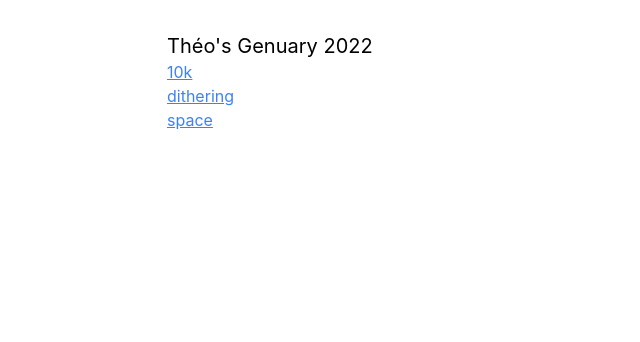
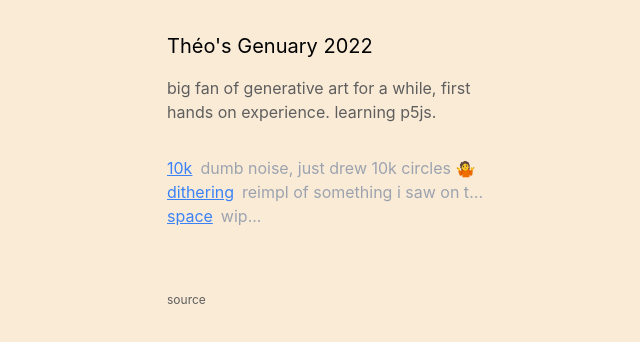
Before and after one commit to theo-m/genuary, a Next.js app: page / in a window 1280 px wide. Shown: the top 342 px of the page, without its empty margins (313-953 px from the left). Built offline with nearby package versions, Linux system fonts and the light colour scheme.

Commit message:
added comments

```diff
--- a/days/day1.ts
+++ b/days/day1.ts
@@ -2,13 +2,12 @@ import type Ip5 from "p5";
 const serverSideProps = {
   name: "10k",
   path: "d1-10k",
-  comment: "",
+  comment: "dumb noise, just drew 10k circles 🤷",
   sketch: null,
 };
 
 const make = () => {
   const [w, h] = [400, 600];
-  let t = 0;
 
   return {
     ...serverSideProps,
--- a/days/day2.ts
+++ b/days/day2.ts
@@ -2,7 +2,8 @@ import type Ip5 from "p5";
 const serverSideProps = {
   name: "dithering",
   path: "d2-dithering",
-  comment: "",
+  comment:
+    "reimpl of something i saw on twitter, couldn't find the original work though",
   sketch: null,
 };
 
--- a/days/day3.ts
+++ b/days/day3.ts
@@ -1,7 +1,7 @@
 const serverSideProps = {
   name: "space",
   path: "d3-space",
-  comment: "",
+  comment: "wip...",
   sketch: null,
 };
 
--- a/pages/[day].tsx
+++ b/pages/[day].tsx
@@ -20,10 +20,11 @@ const Day = ({ day }: InferGetStaticPropsType<typeof getStaticProps>) => {
   return (
     <div>
       <Link href="/">
-        <a>back</a>
+        <a className="text-blue-500 hover:text-blue-300 underline">back</a>
       </Link>
       <h1>{day.name}</h1>
-      <div ref={ref}></div>
+      <p>{day.comment}</p>
+      <div className="mt-4" ref={ref}></div>
     </div>
   );
 };
--- a/pages/index.tsx
+++ b/pages/index.tsx
@@ -15,13 +15,29 @@ export default function Home() {
       <main>
         <h1>Théo's Genuary 2022</h1>
 
-        <div className="flex flex-col">
-          {days.map(({ path, name }) => (
+        <p>
+          big fan of generative art for a while, first hands on experience.
+          learning p5js.
+        </p>
+
+        <ul className="flex flex-col mt-8">
+          {days.map(({ path, name, comment }) => (
             <Link href={"/[day]"} as={`/${path}`} key={path}>
-              <a>{name}</a>
+              <a className="flex space-x-2">
+                <span className="text-blue-500 hover:text-blue-300 underline">
+                  {name}
+                </span>
+                <span className="truncate text-gray-400 -underline">
+                  {comment}
+                </span>
+              </a>
             </Link>
           ))}
-        </div>
+        </ul>
+
+        <p className="text-xs mt-16">
+          <a href="https://github.com/theo-m/genuary">source</a>
+        </p>
       </main>
     </div>
   );
--- a/styles/globals.css
+++ b/styles/globals.css
@@ -8,12 +8,10 @@ body {
   margin: auto;
   font-family: -apple-system, BlinkMacSystemFont, Segoe UI, Roboto, Oxygen,
     Ubuntu, Cantarell, Fira Sans, Droid Sans, Helvetica Neue, sans-serif;
+  color: #5e5e5e;
+  background: antiquewhite;
 }
 
 h1 {
-  @apply text-xl;
+  @apply text-xl mb-4 text-black;
 }
-
-a {
-  @apply text-blue-500 underline;
-}
```
